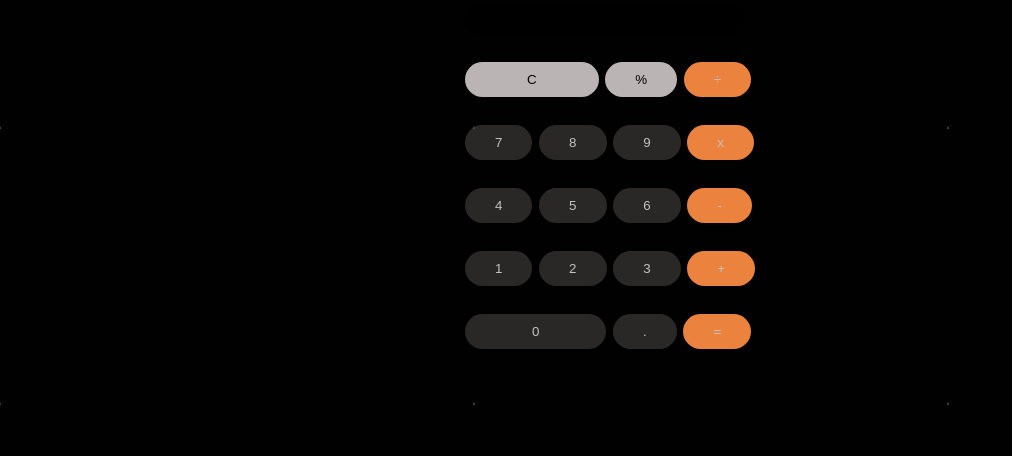
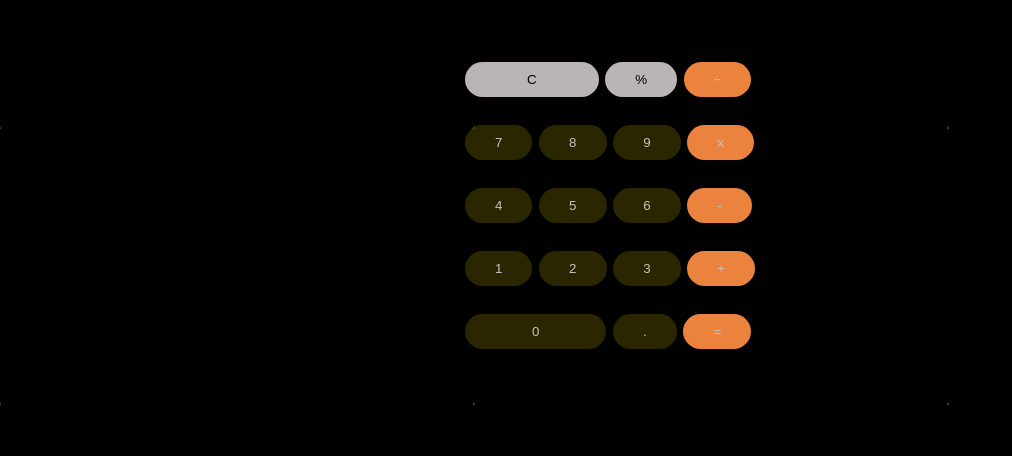
Before and after one commit to Captain09-cdm/calculator, a plain HTML site: page index.html in a window 1280 px wide. Shown: the part 147-603 px from the top of the page, without its empty margins (0-1012 px from the left). Drawn offline with Linux system fonts and the light colour scheme.

Commit message:
Update style.css

```diff
--- a/style.css
+++ b/style.css
@@ -21,7 +21,7 @@ border-radius:;
     border:none;
     border-radius: 150px;
     color: rgb(197, 194, 194);
-    background-color: rgba(85, 79, 79, 0.5);
+    background-color: rgba(85, 79, 0, 0.5);
     cursor: pointer;
     transition: 0.4s;
 
```
